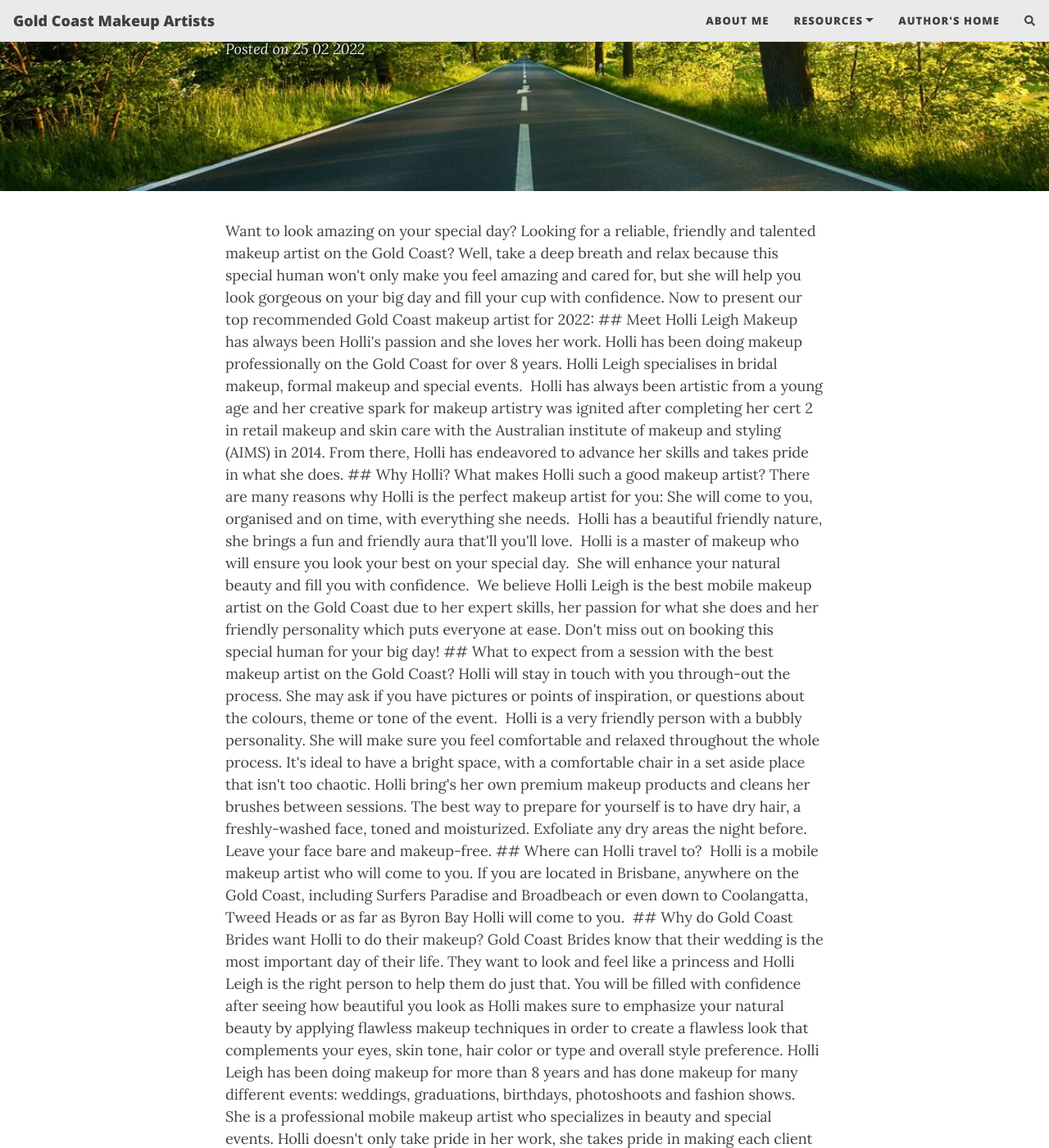
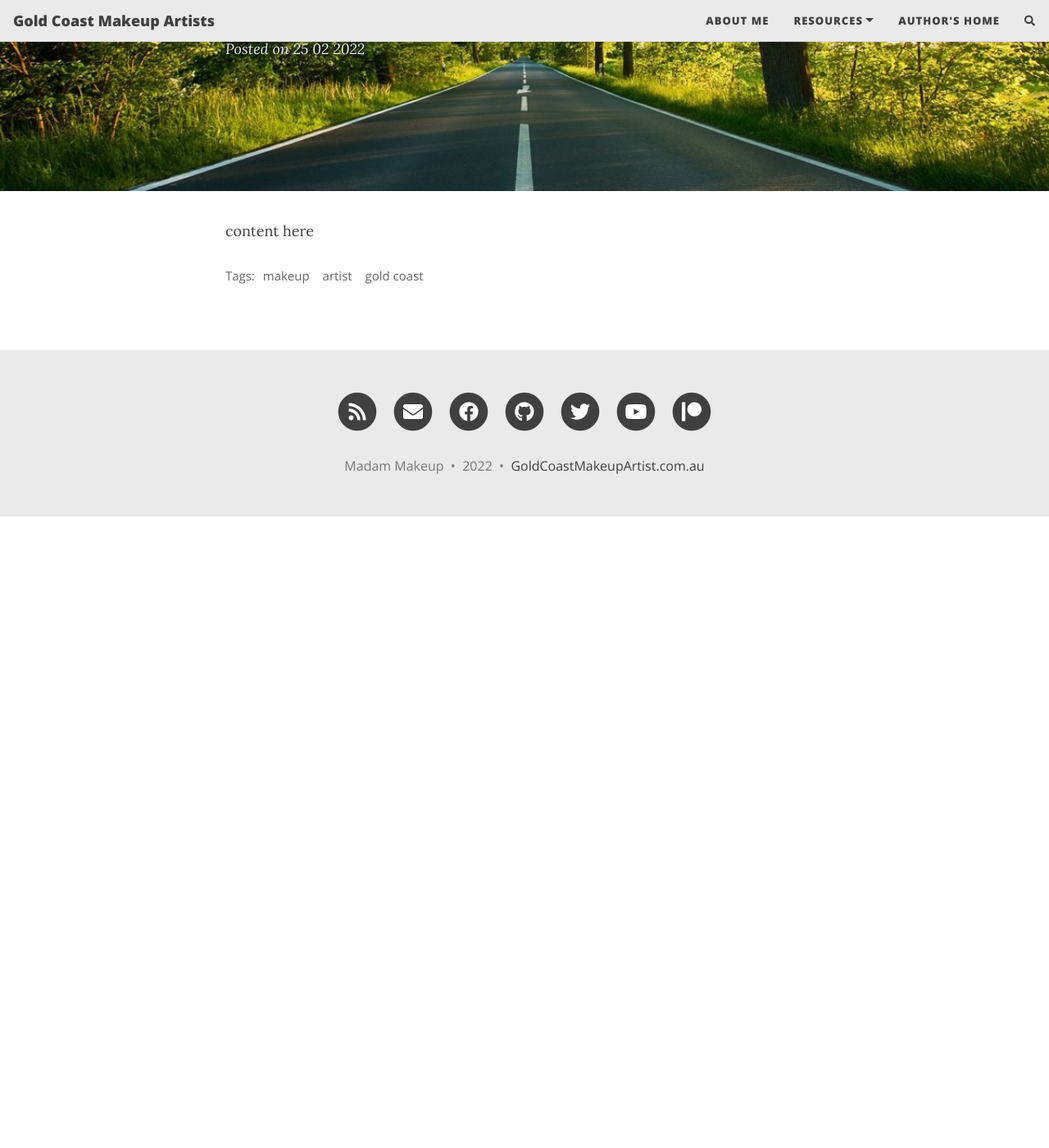
Before and after one commit to nerdflu/goldcoastmakeupartist, a Jekyll site: the page built from index.html, in a window 1280 px wide and 1400 px high, scrolled down 310 px. Shown: the whole window at 82% size. Built offline with Jekyll 4.4.1, drawn with Linux system fonts in a browser that asks for light colours; nearby versions of some CDN libraries; the list of posts is cut into pages by our own code; comment, search, counter and statistics services are not loaded; after the commit the page ends 940 px from its top, so only the background shows below that; some of the changed text lies outside the part shown.

Commit message:
Update index.html

```diff
--- a/index.html
+++ b/index.html
@@ -8,64 +8,4 @@ share-img: /assets/img/path.jpg
 tags: [makeup, artist, gold coast]
 ---
 
-Want to look amazing on your special day? Looking for a reliable, friendly and talented makeup artist on the Gold Coast? Well, take a deep breath and relax because this special human won't only make you feel amazing and cared for, but she will help you look gorgeous on your big day and fill your cup with confidence.
-
-Now to present our top recommended Gold Coast makeup artist for {{ "now" | date:"%Y" }}:
-
-## Meet Holli Leigh
-
-Makeup has always been Holli's passion and she loves her work. Holli has been doing makeup professionally on the Gold Coast for over 8 years. Holli Leigh specialises in bridal makeup, formal makeup and special events.
-
-Holli has always been artistic from a young age and her creative spark for makeup artistry was ignited after completing her cert 2 in retail makeup and skin care with the Australian institute of makeup and styling (AIMS) in 2014. From there, Holli has endeavored to advance her skills and takes pride in what she does.
-
-## Why Holli? What makes Holli such a good makeup artist?
-
-There are many reasons why Holli is the perfect makeup artist for you:
-
-She will come to you, organised and on time, with everything she needs.
-Holli has a beautiful friendly nature, she brings a fun and friendly aura that'll you'll love.
-
-Holli is a master of makeup who will ensure you look your best on your special day.
-She will enhance your natural beauty and fill you with confidence.
-
-We believe Holli Leigh is the best mobile makeup artist on the Gold Coast due to her expert skills, her passion for what she does and her friendly personality which puts everyone at ease. Don't miss out on booking this special human for your big day!
-
-## What to expect from a session with the best makeup artist on the Gold Coast?
-
-Holli will stay in touch with you through-out the process. She may ask if you have pictures or points of inspiration, or questions about the colours, theme or tone of the event.
-
-Holli is a very friendly person with a bubbly personality. She will make sure you feel comfortable and relaxed throughout the whole process.
-
-It's ideal to have a bright space, with a comfortable chair in a set aside place that isn't too chaotic. Holli bring's her own premium makeup products and cleans her brushes between sessions. The best way to prepare for yourself is to have dry hair, a freshly-washed face, toned and moisturized. Exfoliate any dry areas the night before. Leave your face bare and makeup-free.
-
-## Where can Holli travel to?
-
-Holli is a mobile makeup artist who will come to you. If you are located in Brisbane, anywhere on the Gold Coast, including Surfers Paradise and Broadbeach or even down to Coolangatta, Tweed Heads or as far as Byron Bay Holli will come to you.
-
-## Why do Gold Coast Brides want Holli to do their makeup?
-
-Gold Coast Brides know that their wedding is the most important day of their life. They want to look and feel like a princess and Holli Leigh is the right person to help them do just that.
-
-You will be filled with confidence after seeing how beautiful you look as Holli makes sure to emphasize your natural beauty by applying flawless makeup techniques in order to create a flawless look that complements your eyes, skin tone, hair color or type and overall style preference.
-
-Holli Leigh has been doing makeup for more than 8 years and has done makeup for many different events: weddings, graduations, birthdays, photoshoots and fashion shows. She is a professional mobile makeup artist who specializes in beauty and special events.
-
-Holli doesn't only take pride in her work, she takes pride in making each client feel beautiful on their big day. Not only does she provide excellent service with her skillset, but she also provides great customer service by being friendly, reliable and trustworthy.
-
-## How many hours do you recommend for bridal makeup?
-
-For Gold Coast Brides, Holli recommends that the bride set aside at least an hour for makeup. If you are booking your makeup artist for your bridesmaids and mothers, Holli suggests setting aside 30 minutes per additional person to make things go more smoothly. It also helps if there is a prediscussed aesthetic so that everyone's look will match the wedding theme and any time spent on it won't be wasted!
-
-## School Formal Makeup Gold Coast
-
-School formals are a big deal on the Gold Coast, and you want to make sure that you look your best! Holli will make sure that you have the perfect makeup for your school formal.
-
-Whether you're going for an understated look or something more dramatic, Holli will help you find what is perfect for your skin tone and personality.
-
-No need to spend hours in front of the mirror figuring out how to do your makeup - Holli does all the hard work for you!How to book a mobile makeup session with Holli Leigh
-
-## Holli Leigh is a professional mobile makeup artist who specializes in bridal and formal makeup.
-
-If you are interested in booking Holli for your wedding, please call her on 0423 873 783 or email her at hollileighmakeupartist@hotmail.com
-
-If you're looking for someone who can create natural and gorgeous looks for your special day contact Holli Leigh - our most highly recommended mobile makeup artist on the Gold Coast!
+content here
```
